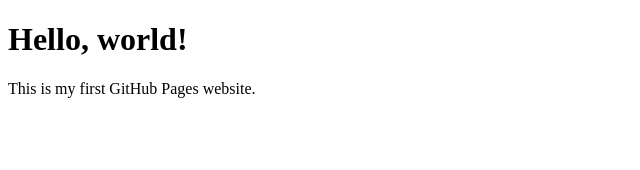
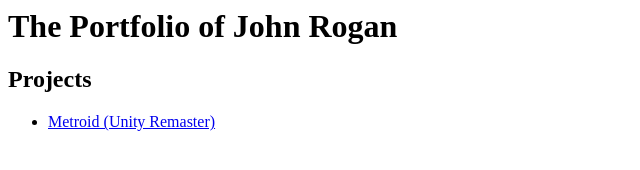
Before and after one commit to JohnRogan/JohnRogan.github.io, a plain HTML site: page index.html in a window 1280 px wide. Shown: the whole page, without its empty margins (0-640 px from the left). Drawn offline with Linux system fonts and the light colour scheme.

Commit message:
Update index.html
template

```diff
--- a/index.html
+++ b/index.html
@@ -1,11 +1,14 @@
-<!DOCTYPE html>
-<html lang="en">
-<head>
-    <meta charset="UTF-8">
-    <title>My GitHub Pages Site</title>
-</head>
-<body>
-    <h1>Hello, world!</h1>
-    <p>This is my first GitHub Pages website.</p>
-</body>
+<html>
+
+<!-- TODO: Replace Mr. Miyamoto's name with yours -->
+<h1>The Portfolio of John Rogan</h1>
+
+<h2>Projects</h2>
+
+<!-- TODO: Erase one of these two. Replace the 'href' link below with a link to your WebGL build page. -->
+<ul>
+<li><a href="https://pre00.deviantart.net/4fa1/th/pre/i/2010/254/0/4/chibi_metroid_by_freak_sider-d2yhe9u.png">Metroid (Unity Remaster)</a></li>
+</ul>
+
+<!-- TIP: Rename this file "index.html", and it will become the default landing page whenever someone navigates their browser to your domain. -->
 </html>
```
